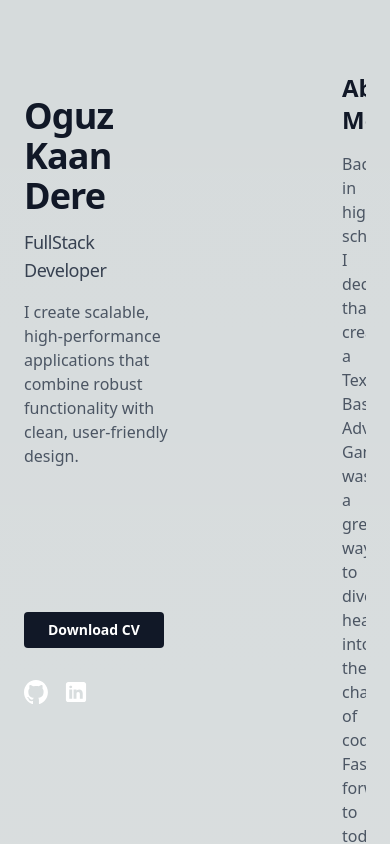
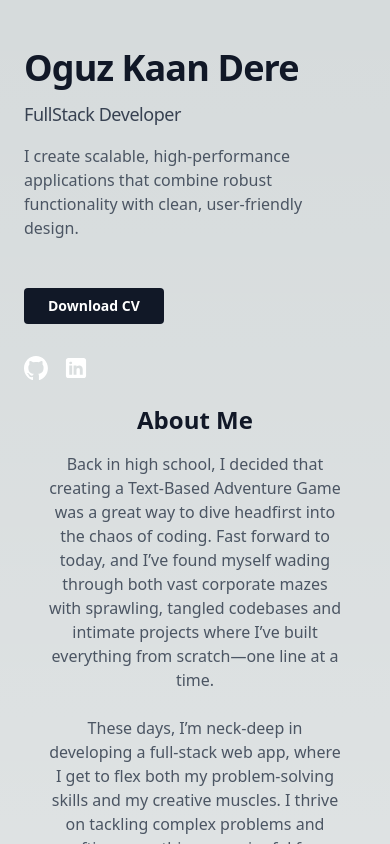
Before and after one commit to ogzkaann/oguz-portfolio, a Next.js app: page / in a window 390 px wide. Shown: the top 844 px of the page. Built offline with nearby package versions, Linux system fonts and the light colour scheme.

Commit message:
responsive design added

```diff
--- a/src/app/page.tsx
+++ b/src/app/page.tsx
@@ -58,10 +58,11 @@ export default function Home() {
                 <meta property="twitter:image" content="/og-image.png"/>
             </Head>
 
-            <div className="flex mx-auto min-h-screen max-w-screen-xl px-6 py-12 font-sans md:px-12 md:py-20 lg:px-24">
-                {/* Left Sidebar */}
-                {/* Header */}
-                <header className="sticky top-24 flex flex-col justify-between h-full">
+            {/* Main container adjusted for responsiveness */}
+            <div className="flex flex-col lg:flex-row mx-auto min-h-screen max-w-screen-xl px-6 py-12 font-sans md:px-12 md:py-20 lg:px-24">
+
+                {/* Left Sidebar - Shown first on mobile, sticky on desktop */}
+                <header className="lg:sticky lg:top-24 flex flex-col justify-between lg:h-full lg:mr-8">
                     {/* Personal Info */}
                     <div>
                         <h1 className="text-4xl font-bold tracking-tight text-gray-900 dark:text-white sm:text-5xl">
@@ -76,25 +77,25 @@ export default function Home() {
                             user-friendly design.
                         </p>
 
-                        {/* Navigation */}
+                        {/* Navigation - Hidden on small screens */}
                         <nav className="nav hidden lg:block" aria-label="In-page jump links">
                             <ul className="mt-16 space-y-2 w-max">
                                 {['about', 'experiences', 'projects'].map((section) => (
                                     <li key={section}>
                                         <a
                                             className={`group flex items-center py-3 ${activeSection === section ? 'text-white' : 'text-gray-500 dark:text-gray-400'
-                                                }`}
+                                            }`}
                                             href={`#${section}`}
                                         >
                                             <span
                                                 className={`nav-indicator mr-4 h-px w-8 transition-all ${activeSection === section
                                                     ? 'w-16 bg-gray-900 dark:bg-white'
                                                     : 'bg-gray-500 group-hover:w-16 group-hover:bg-gray-900 dark:bg-gray-800 group-focus-visible:w-16 group-focus-visible:bg-gray-900 dark:group-focus-visible:bg-gray-800 motion-reduce:transition-none'
-                                                    }`}
+                                                }`}
                                             ></span>
                                             <span
                                                 className={`nav-text text-xs font-bold uppercase tracking-widest ${activeSection === section ? 'text-white' : 'text-gray-500 group-hover:text-gray-900 dark:text-gray-400 dark:group-hover:text-white group-focus-visible:text-gray-900 dark:group-focus-visible:text-white'
-                                                    }`}
+                                                }`}
                                             >
                                                 {section.charAt(0).toUpperCase() + section.slice(1)}
                                             </span>
@@ -106,7 +107,7 @@ export default function Home() {
                     </div>
 
                     {/* Social Media Links */}
-                    <div className="mt-36">
+                    <div className="mt-12 lg:mt-36">
                         <a
                             href="/Oguz_Kaan_Dere_CV.pdf"
                             target="_blank"
@@ -132,8 +133,8 @@ export default function Home() {
                     </div>
                 </header>
 
-                {/* Right Main Content */}
-                <main className="flex-1 overflow-y-auto p-6 ml-36">
+                {/* Right Main Content - Flex column layout for mobile, row layout for larger screens */}
+                <main className="flex-1 overflow-y-auto p-6 lg:ml-28">
                     {/* About Section */}
                     <section
                         id="about"
@@ -228,7 +229,6 @@ export default function Home() {
                         </div>
                     </section>
 
-
                     {/* Projects Section */}
                     <section
                         id="projects"
```
